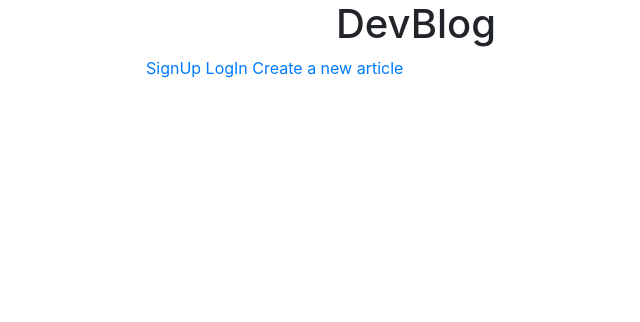
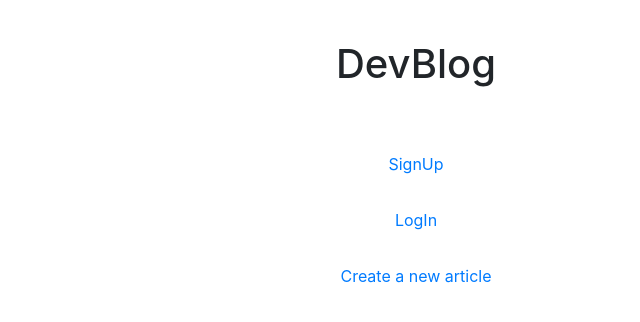
Before and after one commit to emanuelegorga/dev-interface, a React (Create React App) app: page / in a window 1280 px wide. Shown: the top 322 px of the page, without its empty margins (224-864 px from the left). Built offline with nearby package versions, Linux system fonts and the light colour scheme.

Commit message:
Add css styles

```diff
--- a/src/components/Article/ListArticle.jsx
+++ b/src/components/Article/ListArticle.jsx
@@ -76,9 +76,31 @@ class ListArticle extends Component {
 
   render() {
 
+    const styles = {
+      container: {
+        width: "90%",
+        marginTop: 0,
+        marginBottom: 0,
+        marginRight: "auto",
+        marginLeft: "auto",
+      },
+      header: {
+        textAlign: "center",
+        marginBottom: "3vh",
+      },
+      articles: {
+        border: "1px solid black",
+        marginBottom: "2vh",
+        width: "30%",
+        marginTop: 0,
+        marginRight: "auto",
+        marginLeft: "auto"
+      }
+    };
+
     return (
-      <>
-        <h1> Articles: </h1>
+      <div style={styles.container}>
+        <h1 style={styles.header}> Articles </h1>
 
         {/* <button
           onClick={this.handleListArticles}
@@ -86,16 +108,16 @@ class ListArticle extends Component {
           List all articles
         </button> */}
 
-        {this.state.articles.map(article => (
-          <div key={article.id} className="col-12 offset-lg-3">
+        {this.state.articles.map((article) => (
+          <div style={styles.articles} key={article.id} className="col-12 offset-lg-3">
             <h3>Article n. {article.attributes.id}</h3>
             <h4>Title: {article.attributes.title}</h4>
             <p>Description: {article.attributes.content}</p>
             <p>Author: {article.attributes.slug}</p>
           </div>
         ))}
-      </>
-    )
+      </div>
+    );
   }
 }
 
--- a/src/components/home.jsx
+++ b/src/components/home.jsx
@@ -3,14 +3,31 @@ import { NavLink } from 'react-router-dom'
 
 class Home extends Component {
   render() {
+    const styles = {
+      homepageHeader: {
+        marginTop: "5vh"
+      },
+      linksContainer: {
+        color: "red",
+        display: "flex",
+        flexDirection: "column",
+        marginTop: "8vh"
+      },
+      homepageLink: {
+        marginBottom: "4vh",
+      },
+    };
+
     return (
       <div className="container">
         <div className="row pt5">
           <div className="col-12 col-lg-6 offset-lg-3">
-            <h1 className="text-center">DevBlog</h1>
-            <NavLink to="/sign_up"> SignUp </NavLink>
-            <NavLink to="/login"> LogIn </NavLink>
-            <NavLink to="/articles">Create a new article</NavLink>
+            <h1 style={styles.homepageHeader} className="text-center">DevBlog</h1>
+            <div className="text-center" style={styles.linksContainer}>
+              <NavLink style={styles.homepageLink} to="/sign_up"> SignUp </NavLink>
+              <NavLink style={styles.homepageLink} to="/login"> LogIn </NavLink>
+              <NavLink style={styles.homepageLink} to="/articles">Create a new article</NavLink>
+            </div>
           </div>
         </div>
       </div>
```
